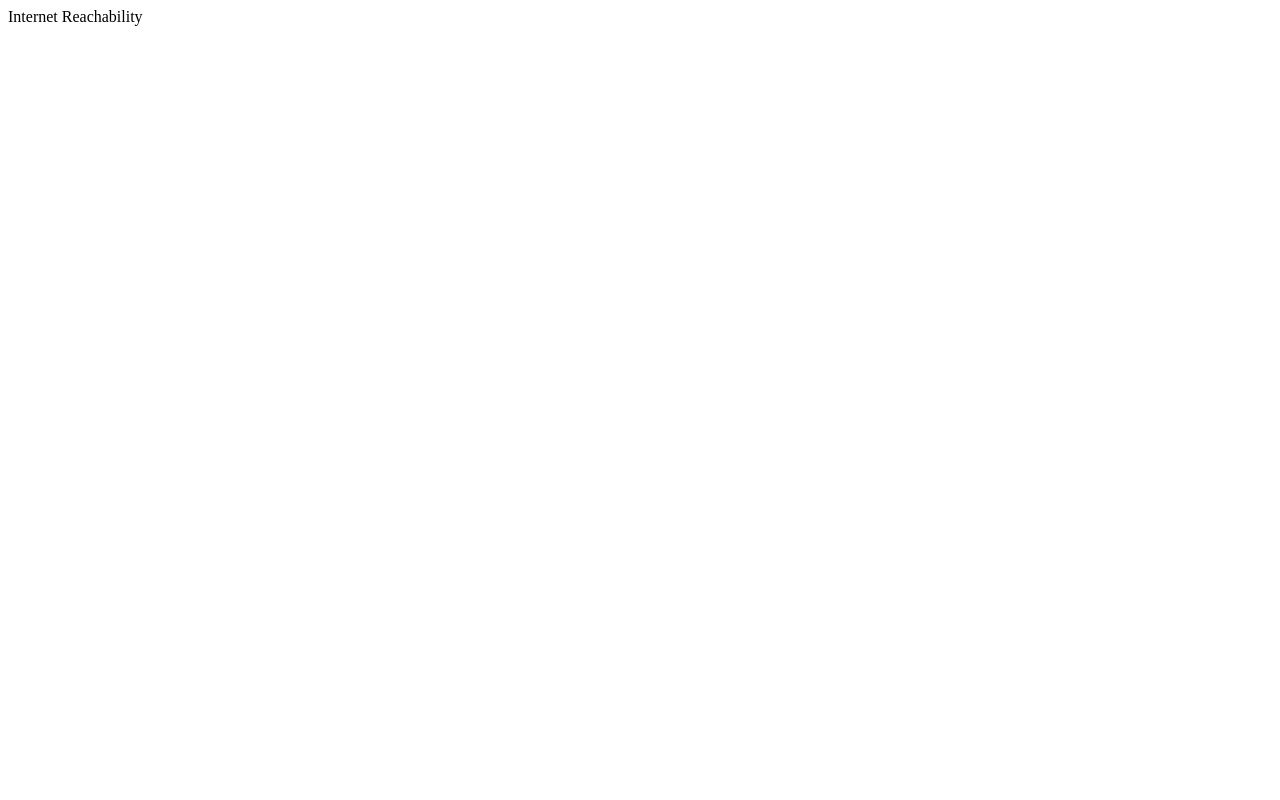
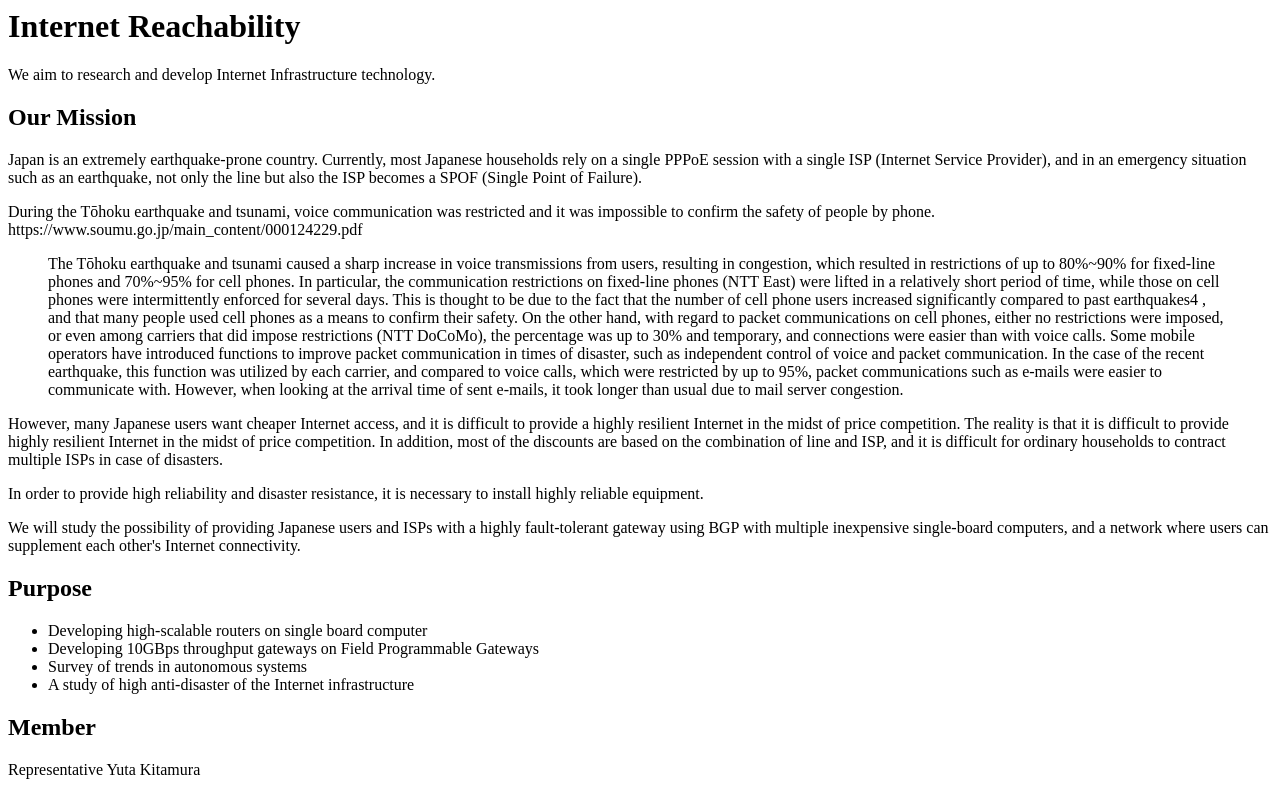
Before and after one commit to InternetReachability/reachability.jp, a plain HTML site: page index.html in a window 1280 px wide. Drawn offline with Linux system fonts and the light colour scheme.

Commit message:
Update index.html

```diff
--- a/index.html
+++ b/index.html
@@ -2,6 +2,34 @@
 <head>
 </head>
 <body>
-Internet Reachability
+  <h1>Internet Reachability</h1>
+  <p>We aim to research and develop Internet Infrastructure technology.</p>
+
+  <h2>Our Mission</h2>
+  <p>Japan is an extremely earthquake-prone country. Currently, most Japanese households rely on a single PPPoE session with a single ISP (Internet Service Provider), and in an emergency situation such as an earthquake, not only the line but also the ISP becomes a SPOF (Single Point of Failure).</p>
+  <p>During the Tōhoku earthquake and tsunami, voice communication was restricted and it was impossible to confirm the safety of people by phone.
+  https://www.soumu.go.jp/main_content/000124229.pdf
+  <blockquote>
+    The Tōhoku earthquake and tsunami caused a sharp increase in voice transmissions from users, resulting in congestion, which resulted in restrictions of up to 80%~90% for fixed-line phones and 70%~95% for cell phones.
+    In particular, the communication restrictions on fixed-line phones (NTT East) were lifted in a relatively short period of time, while those on cell phones were intermittently enforced for several days. This is thought to be due to the fact that the number of cell phone users increased significantly compared to past earthquakes4 , and that many people used cell phones as a means to confirm their safety.
+    On the other hand, with regard to packet communications on cell phones, either no restrictions were imposed, or even among carriers that did impose restrictions (NTT DoCoMo), the percentage was up to 30% and temporary, and connections were easier than with voice calls.
+    Some mobile operators have introduced functions to improve packet communication in times of disaster, such as independent control of voice and packet communication. In the case of the recent earthquake, this function was utilized by each carrier, and compared to voice calls, which were restricted by up to 95%, packet communications such as e-mails were easier to communicate with.
+    However, when looking at the arrival time of sent e-mails, it took longer than usual due to mail server congestion.
+  </blockquote>
+  <p>However, many Japanese users want cheaper Internet access, and it is difficult to provide a highly resilient Internet in the midst of price competition. The reality is that it is difficult to provide highly resilient Internet in the midst of price competition. In addition, most of the discounts are based on the combination of line and ISP, and it is difficult for ordinary households to contract multiple ISPs in case of disasters.</p>
+  <p>In order to provide high reliability and disaster resistance, it is necessary to install highly reliable equipment.</p>
+  <p>We will study the possibility of providing Japanese users and ISPs with a highly fault-tolerant gateway using BGP with multiple inexpensive single-board computers, and a network where users can supplement each other's Internet connectivity.</p>
+
+  <h2>Purpose</h2>
+  <ul>
+    <li>Developing high-scalable routers on single board computer</li>
+    <li>Developing 10GBps throughput gateways on Field Programmable Gateways</li>
+    <li>Survey of trends in autonomous systems</li>
+    <li>A study of high anti-disaster of the Internet infrastructure</li>
+  </ul>
+
+  <h2>Member</h2>
+  <span>Representative</span>
+  <span>Yuta Kitamura<span
 </body>
 </html>
```
